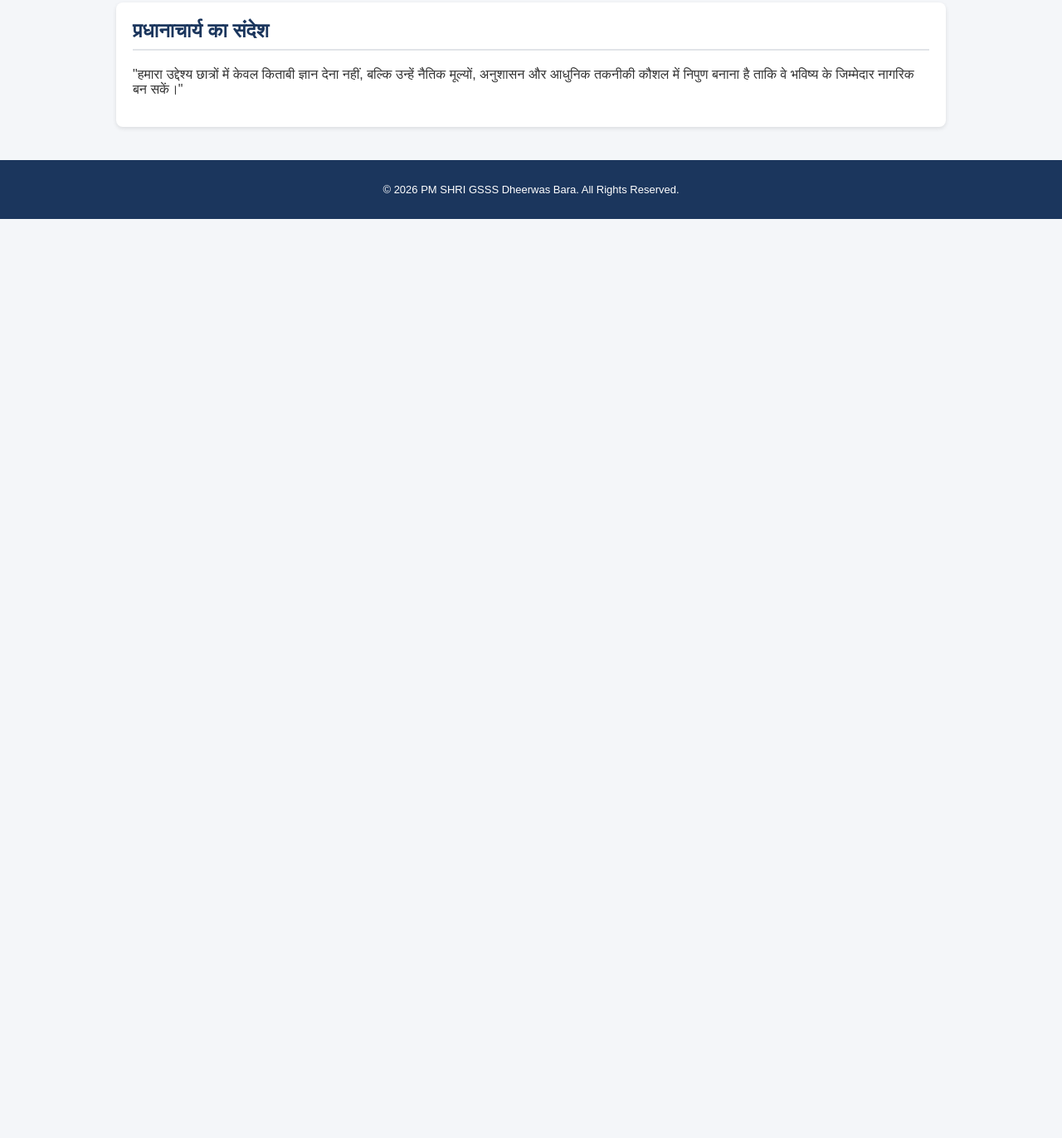
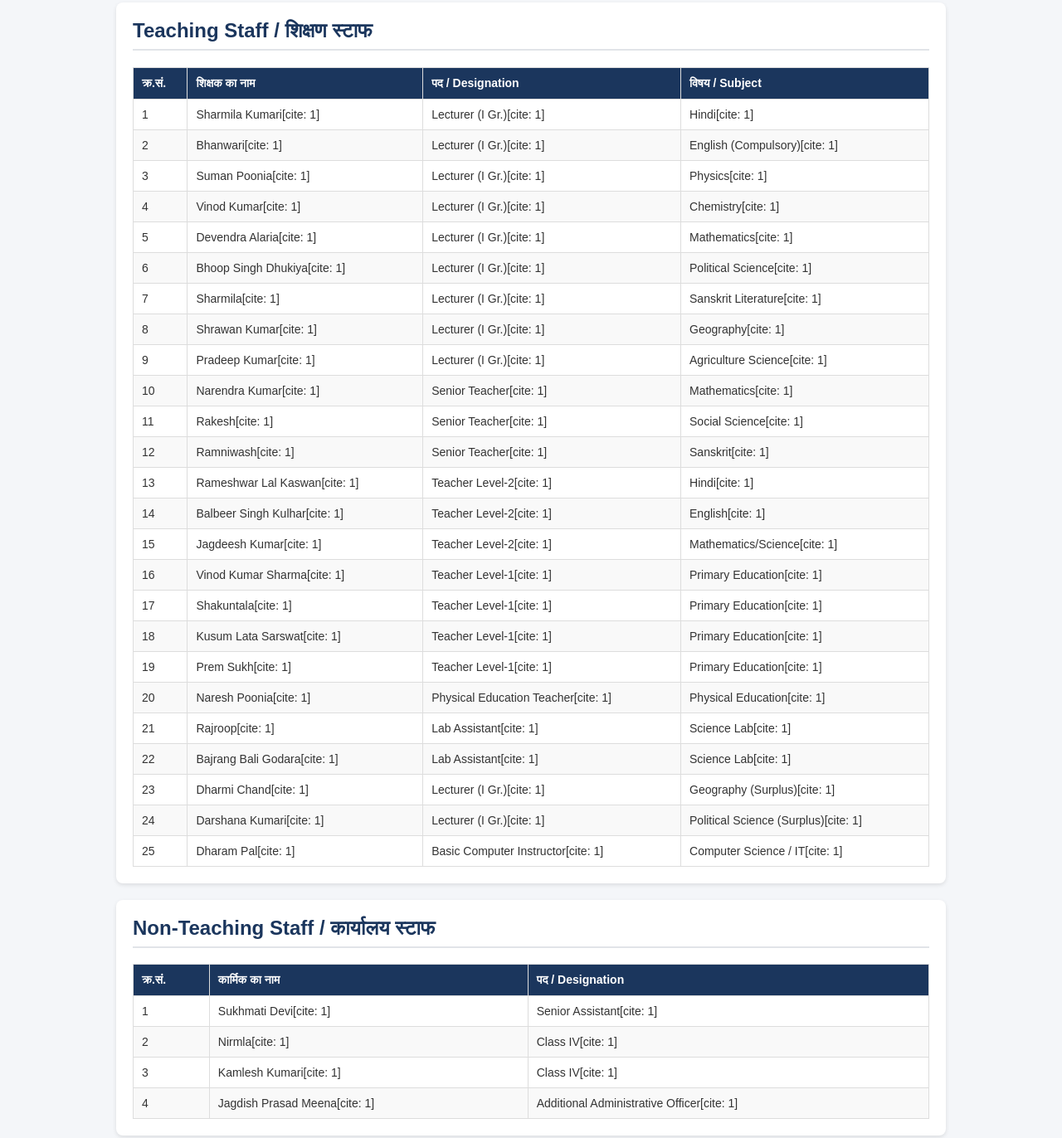
Before and after one commit to gsssdheerwasbara/school-website, a plain HTML site: page index.html in a window 1280 px wide. Shown: the part 519-1891 px from the top of the page at 83% size. Before the commit the page ends 800 px from the top, so only its background shows below. Drawn offline with Linux system fonts and the light colour scheme.

Commit message:
Update index.html

```diff
--- a/index.html
+++ b/index.html
@@ -7,7 +7,7 @@
     <style>
         body { font-family: Arial, sans-serif; margin: 0; padding: 0; background-color: #f4f6f9; color: #333; }
 
-        /* टॉप बार (हेल्पलाइन और ईमेल) */
+        /* टॉप बार */
         .top-bar { background-color: #1b365d; color: #d0d7de; padding: 8px 20px; font-size: 13px; display: flex; justify-content: space-between; align-items: center; border-bottom: 1px solid rgba(255,255,255,0.1); }
         .top-bar-left span { margin-right: 20px; }
 
@@ -16,14 +16,14 @@
         header h1 { margin: 0; font-size: 24px; }
         header p { margin: 5px 0 0; font-size: 14px; color: #d0d7de; }
 
-        /* नेविगेशन मेनू बार (Dropdown के साथ) */
+        /* नेविगेशन मेनू बार */
         .navbar { background-color: #0f223d; display: flex; justify-content: center; flex-wrap: wrap; position: relative; z-index: 1000; box-shadow: 0 4px 6px rgba(0,0,0,0.1); }
         .navbar ul { list-style: none; margin: 0; padding: 0; display: flex; flex-wrap: wrap; }
         .navbar li { position: relative; }
         .navbar a { display: block; color: white; padding: 12px 18px; text-decoration: none; font-size: 14px; font-weight: bold; transition: background 0.3s; }
         .navbar a:hover { background-color: #ffc107; color: #1b365d; }
 
-        /* ड्रॉपडाउन मेनू सेटिंग्स */
+        /* ड्रॉपडाउन मेनू */
         .dropdown-content { display: none; position: absolute; background-color: #ffffff; min-width: 200px; box-shadow: 0px 8px 16px rgba(0,0,0,0.2); z-index: 1; top: 100%; left: 0; border-radius: 0 0 5px 5px; }
         .dropdown-content a { color: #333; padding: 10px 15px; text-decoration: none; display: block; text-align: left; font-weight: normal; border-bottom: 1px solid #f1f1f1; }
         .dropdown-content a:hover { background-color: #f8f9fa; color: #1b365d; }
@@ -39,6 +39,12 @@
         .notice-board h3 { margin-top: 0; color: #856404; }
         .notice-board ul { padding-left: 20px; margin-bottom: 0; }
         .notice-board li { margin-bottom: 8px; }
+
+        /* स्टाफ टेबल स्टाइल */
+        table.staff-table { width: 100%; border-collapse: collapse; margin-top: 15px; }
+        table.staff-table th, table.staff-table td { border: 1px solid #ddd; padding: 10px; text-align: left; font-size: 14px; }
+        table.staff-table th { background-color: #1b365d; color: white; }
+        table.staff-table tr:nth-child(even) { background-color: #f9f9f9; }
 
         footer { text-align: center; padding: 15px; background-color: #1b365d; color: white; font-size: 13px; margin-top: 40px; }
     </style>
@@ -85,8 +91,8 @@
             <li class="dropdown">
                 <a href="#">FACULTY ▾</a>
                 <div class="dropdown-content">
-                    <a href="#">Teaching Staff</a>
-                    <a href="#">Computer Instructor</a>
+                    <a href="#teaching-staff">Teaching Staff</a>
+                    <a href="#non-teaching-staff">Non-Teaching Staff</a>
                 </div>
             </li>
 
@@ -130,9 +136,66 @@
             <p>आपका हमारे विद्यालय की आधिकारिक वेबसाइट पर स्वागत है। यह विद्यालय प्रधानमंत्री स्कूल फॉर राइजिंग इंडिया (PM SHRI) योजना के अंतर्गत आधुनिक सुविधाओं, स्मार्ट क्लासरूम और गुणवत्तापूर्ण शिक्षा से सुसज्जित है।</p>
         </div>
 
-        <div class="card">
-            <h2>प्रधानाचार्य का संदेश</h2>
-            <p>"हमारा उद्देश्य छात्रों में केवल किताबी ज्ञान देना नहीं, बल्कि उन्हें नैतिक मूल्यों, अनुशासन और आधुनिक तकनीकी कौशल में निपुण बनाना है ताकि वे भविष्य के जिम्मेदार नागरिक बन सकें।"</p>
+        <!-- टीचिंग स्टाफ विवरण तालिका -->
+        <div class="card" id="teaching-staff">
+            <h2>Teaching Staff / शिक्षण स्टाफ</h2>
+            <table class="staff-table">
+                <thead>
+                    <tr>
+                        <th>क्र.सं.</th>
+                        <th>शिक्षक का नाम</th>
+                        <th>पद / Designation</th>
+                        <th>विषय / Subject</th>
+                    </tr>
+                </thead>
+                <tbody>
+                    <tr><td>1</td><td>Sharmila Kumari[cite: 1]</td><td>Lecturer (I Gr.)[cite: 1]</td><td>Hindi[cite: 1]</td></tr>
+                    <tr><td>2</td><td>Bhanwari[cite: 1]</td><td>Lecturer (I Gr.)[cite: 1]</td><td>English (Compulsory)[cite: 1]</td></tr>
+                    <tr><td>3</td><td>Suman Poonia[cite: 1]</td><td>Lecturer (I Gr.)[cite: 1]</td><td>Physics[cite: 1]</td></tr>
+                    <tr><td>4</td><td>Vinod Kumar[cite: 1]</td><td>Lecturer (I Gr.)[cite: 1]</td><td>Chemistry[cite: 1]</td></tr>
+                    <tr><td>5</td><td>Devendra Alaria[cite: 1]</td><td>Lecturer (I Gr.)[cite: 1]</td><td>Mathematics[cite: 1]</td></tr>
+                    <tr><td>6</td><td>Bhoop Singh Dhukiya[cite: 1]</td><td>Lecturer (I Gr.)[cite: 1]</td><td>Political Science[cite: 1]</td></tr>
+                    <tr><td>7</td><td>Sharmila[cite: 1]</td><td>Lecturer (I Gr.)[cite: 1]</td><td>Sanskrit Literature[cite: 1]</td></tr>
+                    <tr><td>8</td><td>Shrawan Kumar[cite: 1]</td><td>Lecturer (I Gr.)[cite: 1]</td><td>Geography[cite: 1]</td></tr>
+                    <tr><td>9</td><td>Pradeep Kumar[cite: 1]</td><td>Lecturer (I Gr.)[cite: 1]</td><td>Agriculture Science[cite: 1]</td></tr>
+                    <tr><td>10</td><td>Narendra Kumar[cite: 1]</td><td>Senior Teacher[cite: 1]</td><td>Mathematics[cite: 1]</td></tr>
+                    <tr><td>11</td><td>Rakesh[cite: 1]</td><td>Senior Teacher[cite: 1]</td><td>Social Science[cite: 1]</td></tr>
+                    <tr><td>12</td><td>Ramniwash[cite: 1]</td><td>Senior Teacher[cite: 1]</td><td>Sanskrit[cite: 1]</td></tr>
+                    <tr><td>13</td><td>Rameshwar Lal Kaswan[cite: 1]</td><td>Teacher Level-2[cite: 1]</td><td>Hindi[cite: 1]</td></tr>
+                    <tr><td>14</td><td>Balbeer Singh Kulhar[cite: 1]</td><td>Teacher Level-2[cite: 1]</td><td>English[cite: 1]</td></tr>
+                    <tr><td>15</td><td>Jagdeesh Kumar[cite: 1]</td><td>Teacher Level-2[cite: 1]</td><td>Mathematics/Science[cite: 1]</td></tr>
+                    <tr><td>16</td><td>Vinod Kumar Sharma[cite: 1]</td><td>Teacher Level-1[cite: 1]</td><td>Primary Education[cite: 1]</td></tr>
+                    <tr><td>17</td><td>Shakuntala[cite: 1]</td><td>Teacher Level-1[cite: 1]</td><td>Primary Education[cite: 1]</td></tr>
+                    <tr><td>18</td><td>Kusum Lata Sarswat[cite: 1]</td><td>Teacher Level-1[cite: 1]</td><td>Primary Education[cite: 1]</td></tr>
+                    <tr><td>19</td><td>Prem Sukh[cite: 1]</td><td>Teacher Level-1[cite: 1]</td><td>Primary Education[cite: 1]</td></tr>
+                    <tr><td>20</td><td>Naresh Poonia[cite: 1]</td><td>Physical Education Teacher[cite: 1]</td><td>Physical Education[cite: 1]</td></tr>
+                    <tr><td>21</td><td>Rajroop[cite: 1]</td><td>Lab Assistant[cite: 1]</td><td>Science Lab[cite: 1]</td></tr>
+                    <tr><td>22</td><td>Bajrang Bali Godara[cite: 1]</td><td>Lab Assistant[cite: 1]</td><td>Science Lab[cite: 1]</td></tr>
+                    <tr><td>23</td><td>Dharmi Chand[cite: 1]</td><td>Lecturer (I Gr.)[cite: 1]</td><td>Geography (Surplus)[cite: 1]</td></tr>
+                    <tr><td>24</td><td>Darshana Kumari[cite: 1]</td><td>Lecturer (I Gr.)[cite: 1]</td><td>Political Science (Surplus)[cite: 1]</td></tr>
+                    <tr><td>25</td><td>Dharam Pal[cite: 1]</td><td>Basic Computer Instructor[cite: 1]</td><td>Computer Science / IT[cite: 1]</td></tr>
+                </tbody>
+            </table>
+        </div>
+
+        <!-- नॉन-टीचिंग स्टाफ विवरण तालिका -->
+        <div class="card" id="non-teaching-staff">
+            <h2>Non-Teaching Staff / कार्यालय स्टाफ</h2>
+            <table class="staff-table">
+                <thead>
+                    <tr>
+                        <th>क्र.सं.</th>
+                        <th>कार्मिक का नाम</th>
+                        <th>पद / Designation</th>
+                    </tr>
+                </thead>
+                <tbody>
+                    <tr><td>1</td><td>Sukhmati Devi[cite: 1]</td><td>Senior Assistant[cite: 1]</td></tr>
+                    <tr><td>2</td><td>Nirmla[cite: 1]</td><td>Class IV[cite: 1]</td></tr>
+                    <tr><td>3</td><td>Kamlesh Kumari[cite: 1]</td><td>Class IV[cite: 1]</td></tr>
+                    <tr><td>4</td><td>Jagdish Prasad Meena[cite: 1]</td><td>Additional Administrative Officer[cite: 1]</td></tr>
+                </tbody>
+            </table>
         </div>
 
     </div>
```
